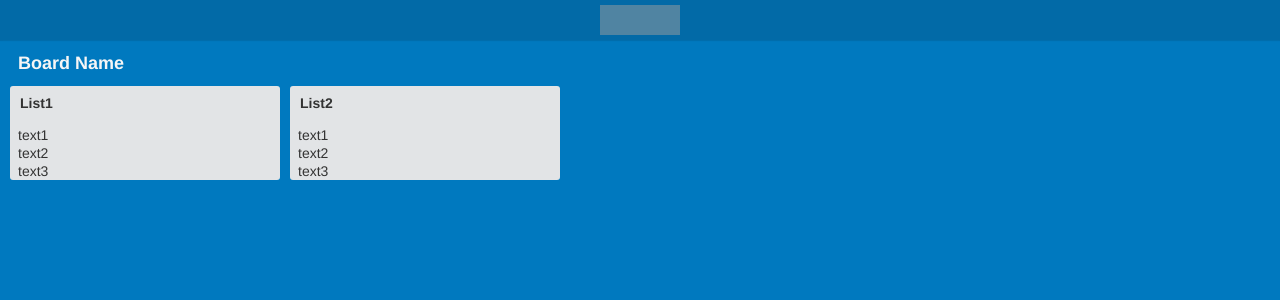
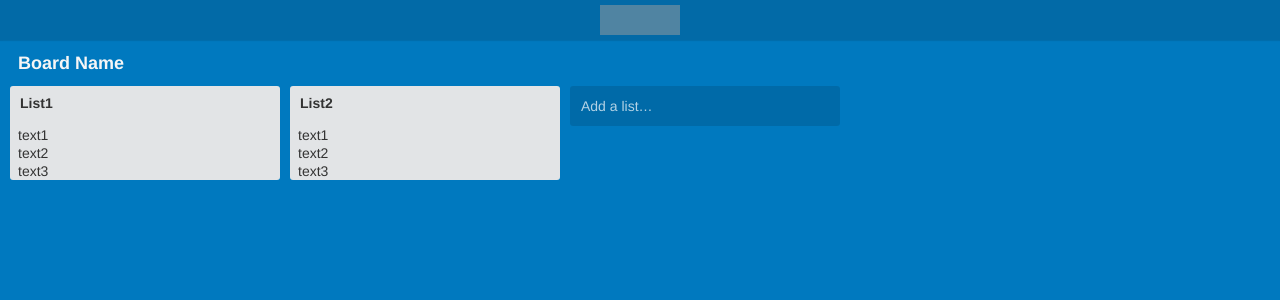
Before and after one commit to wyeworks/react-workshop-2018, a React (Create React App) app in the folder frontend/: page /boards/Board-1 in a window 1280 px wide. Shown: the top 300 px of the page. Built offline with nearby package versions, Linux system fonts and the light colour scheme; grey boxes are pictures that could not be loaded.

Commit message:
CreateList styles

```diff
--- a/frontend/src/components/BoardsShow/BoardsShow.js
+++ b/frontend/src/components/BoardsShow/BoardsShow.js
@@ -1,6 +1,7 @@
 import React, { Component } from 'react';
 import './BoardsShow.css';
 import List from '../List/List';
+import CreateList from '../CreateList/CreateList';
 
 class BoardsShow extends Component {
   render() {
@@ -17,6 +18,8 @@ class BoardsShow extends Component {
             <div className="BoardsShow-canvas-content">
               <List name="List1" />
               <List name="List2" />
+
+              <CreateList />
             </div>
           </div>
         </div>
--- a/frontend/src/components/CreateList/CreateList.css
+++ b/frontend/src/components/CreateList/CreateList.css
@@ -0,0 +1,28 @@
+.CreateList {
+  width: 270px;
+  margin: 0 5px;
+  box-sizing: border-box;
+  display: inline-block;
+  vertical-align: top;
+  white-space: nowrap;
+
+  height: auto;
+  min-height: 30px;
+  padding: 4px;
+  border-radius: 3px;
+  background-color: #e2e4e6;
+  transition: background 85ms ease-in,opacity 40ms ease-in,border-color 85ms ease-in;
+
+  background: rgba(0,0,0,.12);
+  cursor: pointer;
+  color: #fff;
+
+  margin-right: 10px;
+}
+
+.CreateList-placeholder {
+  display: block;
+  padding: 7px;
+  color: hsla(0,0%,100%,.7);
+  transition: color 85ms ease-in;
+}
--- a/frontend/src/components/CreateList/CreateList.js
+++ b/frontend/src/components/CreateList/CreateList.js
@@ -1,13 +1,12 @@
 import React, { Component } from 'react';
-import { Link } from 'react-router-dom'
 import './CreateList.css';
 
 class CreateList extends Component {
   render() {
     return (
-      <li className="CreateList">
-        <Link className="CreateList-link" to="/">Create new list…</Link>
-      </li>
+      <div className="CreateList">
+        <span className="CreateList-placeholder">Add a list…</span>
+      </div>
     );
   }
 }
```
